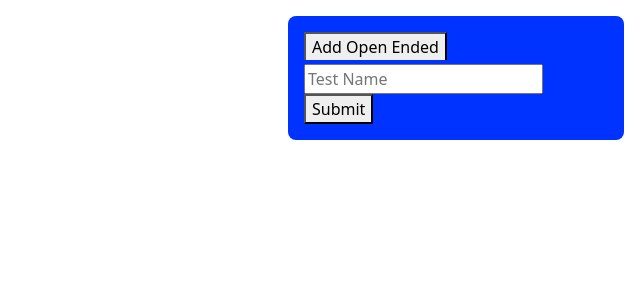
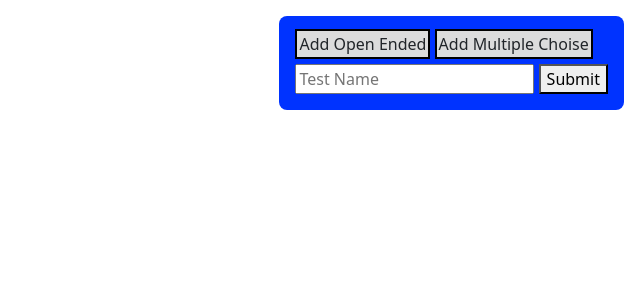
Before and after one commit to davidcloak/PracticeTestMaker, a Django app: page /make in a window 1280 px wide. Shown: the top 300 px of the page, without its empty margins (640-1280 px from the left). Run offline with Django 3.2, Linux system fonts and the light colour scheme; some libraries are stand-ins or nearby versions.

Commit message:
Apple Make Page Fix

```diff
--- a/tombApp/templates/MakeTest.html
+++ b/tombApp/templates/MakeTest.html
@@ -13,26 +13,21 @@
             width: 100%;
         }
 
-        #banner, #bannerPT2{
+        #ATagBtn{
+          padding: 2px;
+          background-color: gainsboro;
+          border: 2px solid black;
+        }
+
+        #banner{
           position: fixed;
+          top: 1em;
           right: 1em;
           padding: 1em;
-          padding-bottom: 0;
-          width: 21em;
+          width: fit-content;
           background-color: rgba(0, 51, 255);
           z-index: 100;
-        }
-        #banner{
-          top: 1em;
-          border-top-left-radius: 0.5em;
-          border-top-right-radius: 0.5em;
-        }
-        #bannerPT2{
-          top: 3.75em;
-          padding: 1em;
-          padding-top: 0.25em;
-          border-bottom-left-radius: 0.5em;
-          border-bottom-right-radius: 0.5em;
+          border-radius: 0.5em;
         }
 
         .card{
@@ -44,7 +39,7 @@
             height: 8em;
           }
 
-          #banner, #bannerPT2{
+          #banner{
             width: 24em;
           }
 
@@ -59,16 +54,19 @@
   <body>
     <div id="spacer"></div>
 
-    <div id="banner">
-      <button onclick="AddOpenEnded()">Add Open Ended</button>
-      <button onclick="AddMultipeChoise()">Add Multiple Choise</button>
-    </div>
+
 
     <form method="POST" action="/test">
       {% csrf_token %}
-      <div id="bannerPT2">
-        <input placeholder="Test Name" name="name">
-        <button id="submit" name="QAmount" value="0">Submit</button>
+      <div id="banner">
+        <div style="margin-bottom: 0.5em;">
+          <a id="ATagBtn" onclick="AddOpenEnded()">Add Open Ended</a>
+          <a id="ATagBtn" onclick="AddMultipeChoise()">Add Multiple Choise</a>
+        </div>
+        <div>
+          <input placeholder="Test Name" name="name">
+          <button id="submit" name="QAmount" value="0">Submit</button>
+        </div>
       </div>
       <div id="testMaker"></div>
     </form>
```
